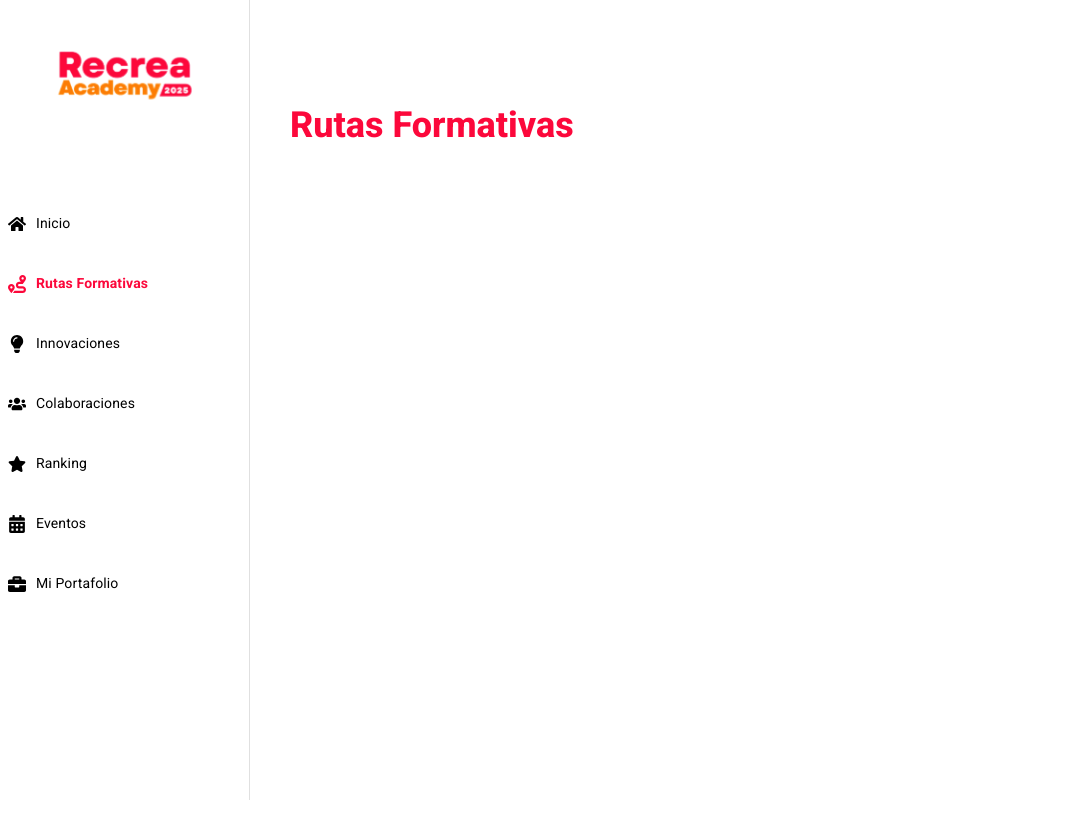
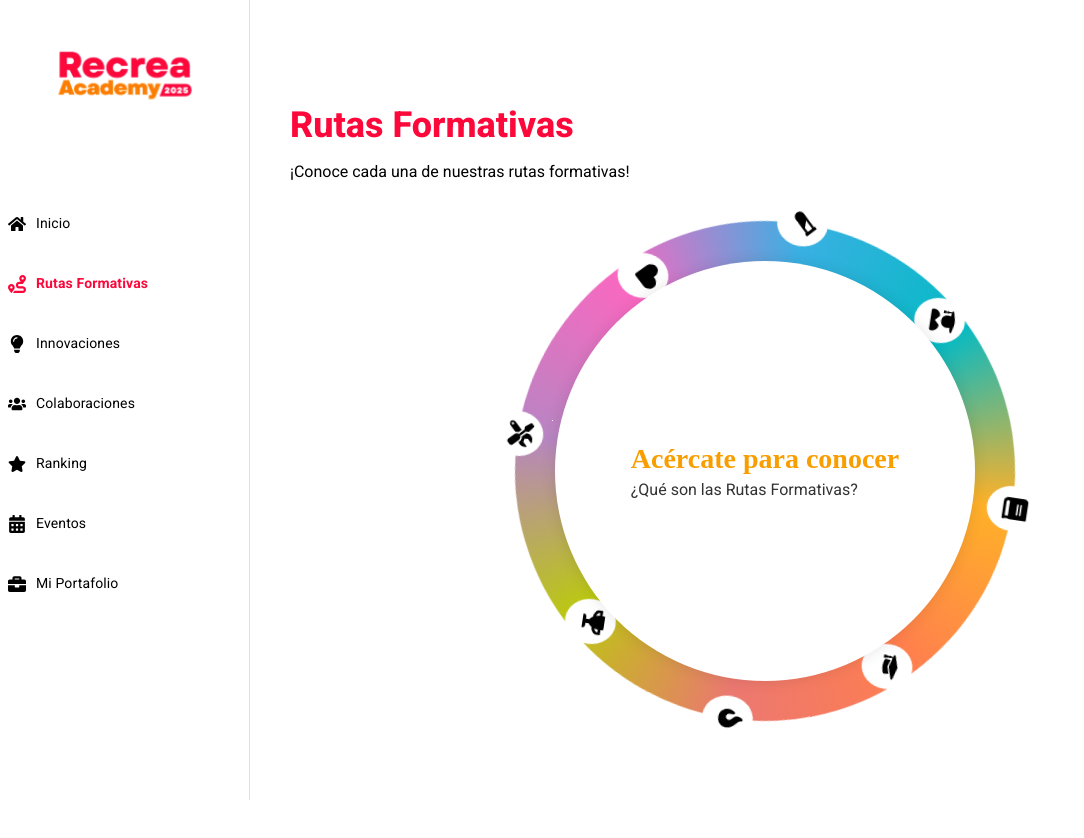
Before and after one commit to aleyrasg/RecreaAcademy, a React (Vite) app in the folder recreaacademy/: page /rutas-formativas in a window 1280 px wide. Shown: the top 838 px of the page, without its empty margins (0-1084 px from the left). Built offline with nearby package versions, Linux system fonts and the light colour scheme.

Commit message:
Rutas Formativas .css

```diff
--- a/recreaacademy/src/components/Layout/Layout.css
+++ b/recreaacademy/src/components/Layout/Layout.css
@@ -23,3 +23,9 @@
     text-align: left;
     margin-bottom: 10px;
   }
+
+  .main-content p
+  {
+    font-family: 'Roboto', sans-serif;
+    text-align: left;
+  }
--- /dev/null
+++ b/recreaacademy/src/pages/RutasFormativas/RutasFormativas.css
@@ -0,0 +1,82 @@
+.rotating-circle-container {
+    display: flex;
+    flex-direction: column;
+    align-items: center;
+    margin-top: 40px;
+    position: relative;
+  }
+
+  .rotating-circle {
+    width: 500px;
+    height: 500px;
+    border-radius: 50%;
+    position: relative;
+    animation: rotate 20s linear infinite;
+    background: conic-gradient(
+      #ffb127,
+      #ff7e4f,
+      #eb7871,
+      #bbc810,
+      #b785c2,
+      #fa68c1,
+      #3ab0e3,
+      #05bac4,
+      #ffb127
+    );
+  }
+
+  .icon {
+    position: absolute;
+    font-size: 25px;
+    background-color: white;
+    border-radius: 100%;
+    padding: 10px;
+  }
+
+  .icon:nth-child(1) { top: 0%; left: 50%; transform: translate(-50%, -50%); }
+  .icon:nth-child(2) { top: 20%; left: 85%; transform: translate(-50%, -50%); }
+  .icon:nth-child(3) { top: 50%; left: 100%; transform: translate(-50%, -50%); }
+  .icon:nth-child(4) { top: 80%; left: 85%; transform: translate(-50%, -50%); }
+  .icon:nth-child(5) { top: 100%; left: 50%; transform: translate(-50%, -50%); }
+  .icon:nth-child(6) { top: 80%; left: 15%; transform: translate(-50%, -50%); }
+  .icon:nth-child(7) { top: 50%; left: 0%; transform: translate(-50%, -50%); }
+  .icon:nth-child(8) { top: 20%; left: 15%; transform: translate(-50%, -50%); }
+
+  @keyframes rotate {
+    from { transform: rotate(0deg); }
+    to   { transform: rotate(360deg); }
+  }
+
+  .center-circle {
+    width: 420px;
+    height: 420px;
+    background-color: white;
+    border-radius: 50%;
+    position: absolute;
+    top: 50%;
+    left: 50%;
+    transform: translate(-50%, -50%);
+    display: flex;
+    align-items: center;
+    justify-content: center;
+    z-index: 5;
+    box-shadow: 0 0 15px rgba(0, 0, 0, 0.1); /* opcional */
+  }
+
+  .center-text {
+    text-align: center;
+    z-index: 10;
+  }
+
+  .center-text h2 {
+    font-size: 28px;
+    font-weight: 800;
+    color: #f89e00;
+    margin: 0;
+  }
+
+  .center-text p {
+    font-size: 16px;
+    margin: 5px 0 0;
+    color: #333;
+  }
--- a/recreaacademy/src/pages/RutasFormativas/RutasFormativas.jsx
+++ b/recreaacademy/src/pages/RutasFormativas/RutasFormativas.jsx
@@ -1,13 +1,44 @@
-import React from 'react'
-import Layout from '../../components/Layout/Layout'
+import React from 'react';
+import Layout from '../../components/Layout/Layout';
+import './RutasFormativas.css';
+import {
+  FaBook,
+  FaGraduationCap,
+  FaFire,
+  FaTrophy,
+  FaTools,
+  FaHeart,
+  FaVial,
+  FaUserGraduate,
+} from 'react-icons/fa';
 
 function RutasFormativas() {
   return (
     <Layout>
       <h1>Rutas Formativas</h1>
-      {/* Aquí iría el contenido adicional */}
+      <p>¡Conoce cada una de nuestras rutas formativas!</p>
+
+      <div className="rotating-circle-container">
+        <div className="rotating-circle">
+          <div className="icon"><FaBook /></div>
+          <div className="icon"><FaGraduationCap /></div>
+          <div className="icon"><FaFire /></div>
+          <div className="icon"><FaTrophy /></div>
+          <div className="icon"><FaTools /></div>
+          <div className="icon"><FaHeart /></div>
+          <div className="icon"><FaVial /></div>
+          <div className="icon"><FaUserGraduate /></div>
+        </div>
+
+        <div className="center-circle">
+          <div className="center-text">
+            <h2>Acércate para conocer</h2>
+            <p>¿Qué son las Rutas Formativas?</p>
+          </div>
+        </div>
+      </div>
     </Layout>
-  )
+  );
 }
 
-export default RutasFormativas
+export default RutasFormativas;
```
